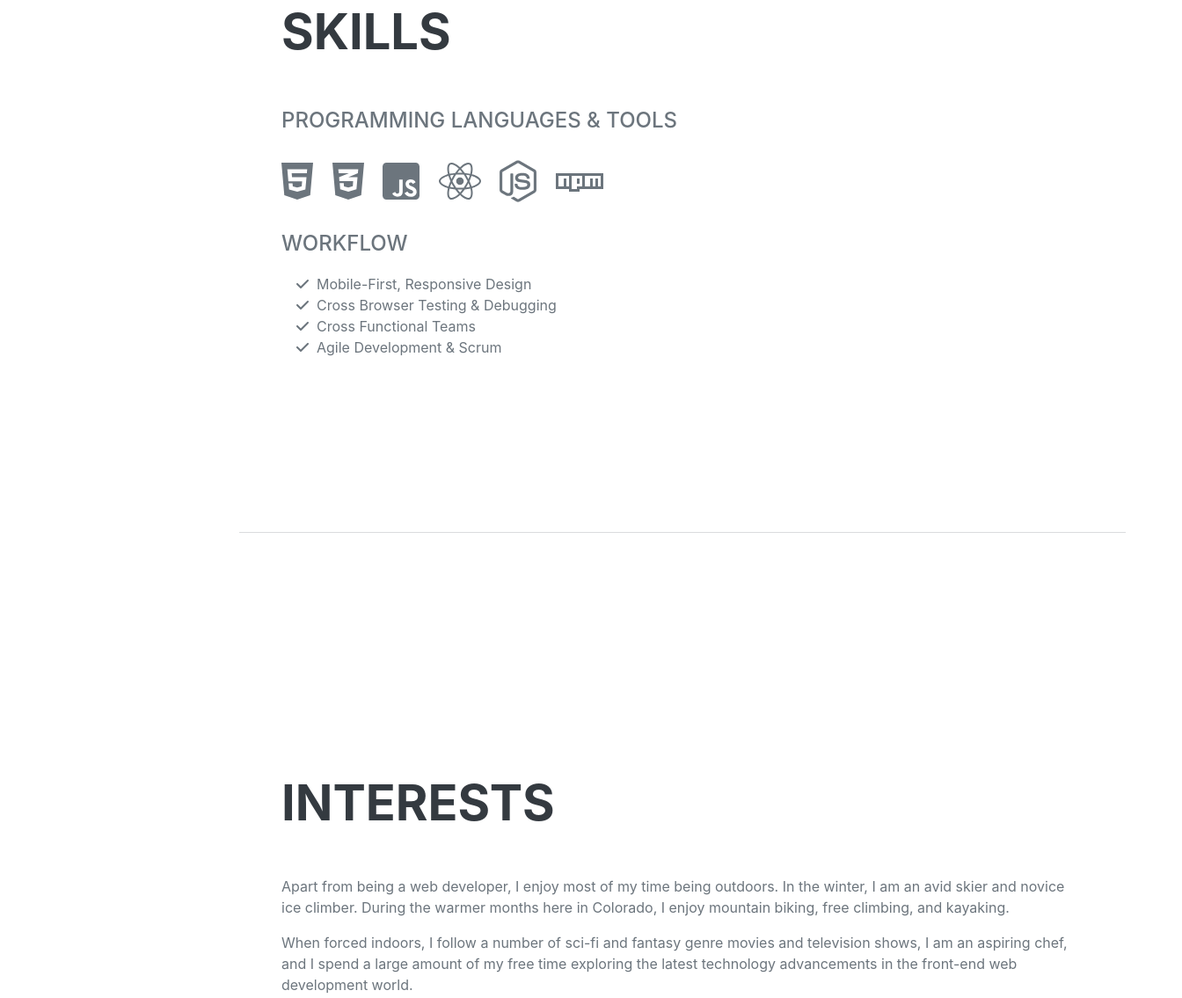
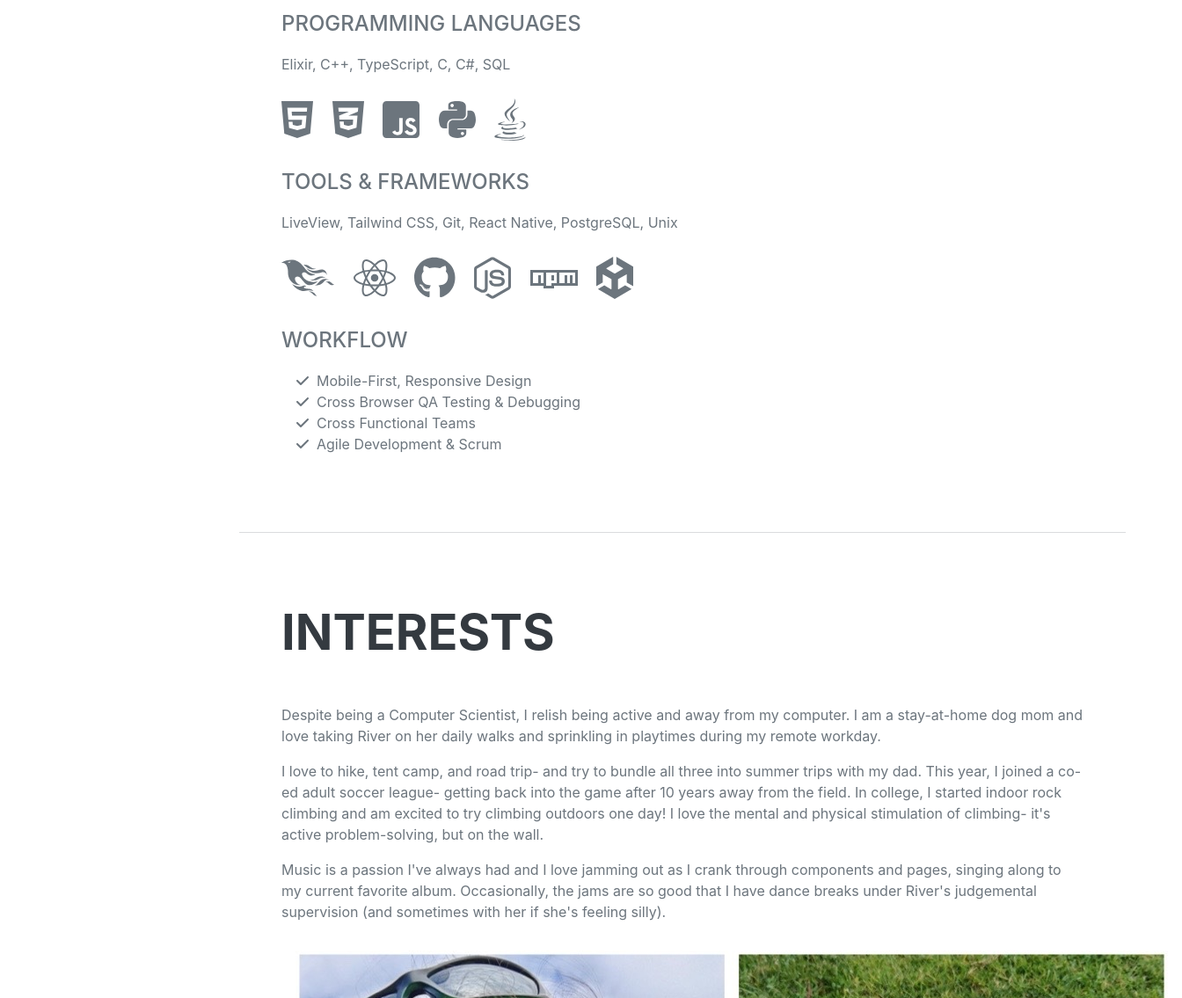
Before and after one commit to nkyllonen/nkyllonen.github.io, a website: page src/pug/index.pug in a window 1280 px wide. Shown: the part 3414-4549 px from the top of the page at 88% size, 1344 px wide, since content can reach past the window. Drawn offline with nearby package versions, Linux system fonts and the light colour scheme; files that its build step writes are made by us from their sources; files whose address does not match are found by name; a web font is replaced by a local one.

Commit message:
Fill out remaining sections

```diff
--- a/src/pug/index.pug
+++ b/src/pug/index.pug
@@ -156,20 +156,22 @@ html(lang='en')
             section#skills.resume-section
                 .resume-section-content
                     h2.mb-5 Skills
-                    .subheading.mb-3 Programming Languages & Tools
+                    .subheading.mb-3 Programming Languages
+                    p
+                        | Elixir, C++, TypeScript, C, C#, SQL
                     ul.list-inline.dev-icons
                         li.list-inline-item
-                            i.fab.fa-html5
+                            i.fab.fa-html5(alt="HTML5")
                         li.list-inline-item
-                            i.fab.fa-css3-alt
+                            i.fab.fa-css3-alt(alt="CSS")
                         li.list-inline-item
-                            i.fab.fa-js-square
+                            i.fab.fa-js-square(alt="JavaScript")
                         //- li.list-inline-item
                         //-     i.fab.fa-angular
                         li.list-inline-item
-                            i.fab.fa-react
+                            i.fab.fa-python(alt="Python")
                         li.list-inline-item
-                            i.fab.fa-node-js
+                            i.fab.fa-java(alt="Java")
                         //- li.list-inline-item
                         //-     i.fab.fa-sass
                         //- li.list-inline-item
@@ -180,8 +182,24 @@ html(lang='en')
                         //-     i.fab.fa-gulp
                         //- li.list-inline-item
                         //-     i.fab.fa-grunt
+
+                    .subheading.mb-3 Tools & Frameworks
+                    p
+                        | LiveView, Tailwind CSS, Git, React Native, PostgreSQL, Unix
+                    ul.list-inline.dev-icons
                         li.list-inline-item
-                            i.fab.fa-npm
+                            i.fab.fa-phoenix-framework(alt="Phoenix Framework")
+                        li.list-inline-item
+                            i.fab.fa-react(alt="React")
+                        li.list-inline-item
+                            i.fab.fa-github(alt="GitHub")
+                        li.list-inline-item
+                            i.fab.fa-node-js(alt="NodeJS")
+                        li.list-inline-item
+                            i.fab.fa-npm(alt="NPM")
+                        li.list-inline-item
+                            i.fab.fa-unity(alt="Unity")
+
                     .subheading.mb-3 Workflow
                     ul.fa-ul.mb-0
                         li
@@ -191,7 +209,7 @@ html(lang='en')
                         li
                             span.fa-li
                                 i.fas.fa-check
-                            | Cross Browser Testing & Debugging
+                            | Cross Browser QA Testing & Debugging
                         li
                             span.fa-li
                                 i.fas.fa-check
@@ -208,9 +226,13 @@ html(lang='en')
                 .resume-section-content
                     h2.mb-5 Interests
                     p
-                        | Apart from being a web developer, I enjoy most of my time being outdoors. In the winter, I am an avid skier and novice ice climber. During the warmer months here in Colorado, I enjoy mountain biking, free climbing, and kayaking.
-                    p.mb-0
-                        | When forced indoors, I follow a number of sci-fi and fantasy genre movies and television shows, I am an aspiring chef, and I spend a large amount of my free time exploring the latest technology advancements in the front-end web development world.
+                        | Despite being a Computer Scientist, I relish being active and away from my computer. I am a stay-at-home dog mom and love taking River on her daily walks and sprinkling in playtimes during my remote workday.
+                    p
+                        | I love to hike, tent camp, and road trip- and try to bundle all three into summer trips with my dad. This year, I joined a co-ed adult soccer league- getting back into the game after 10 years away from the field. In college, I started indoor rock climbing and am excited to try climbing outdoors one day! I love the mental and physical stimulation of climbing- it's active problem-solving, but on the wall.
+                    p
+                        | Music is a passion I've always had and I love jamming out as I crank through components and pages, singing along to my current favorite album. Occasionally, the jams are so good that I have dance breaks under River's judgemental supervision (and sometimes with her if she's feeling silly).
+                    img.img-small(src='assets/img/river-collage.jpg', alt='Collage with River')
+
 
             hr.m-0
 
```
Also changed, not shown: dist/assets/img/river-collage.jpg (added), dist/css/styles.css, dist/index.html, src/assets/img/river-collage.jpg (added).
